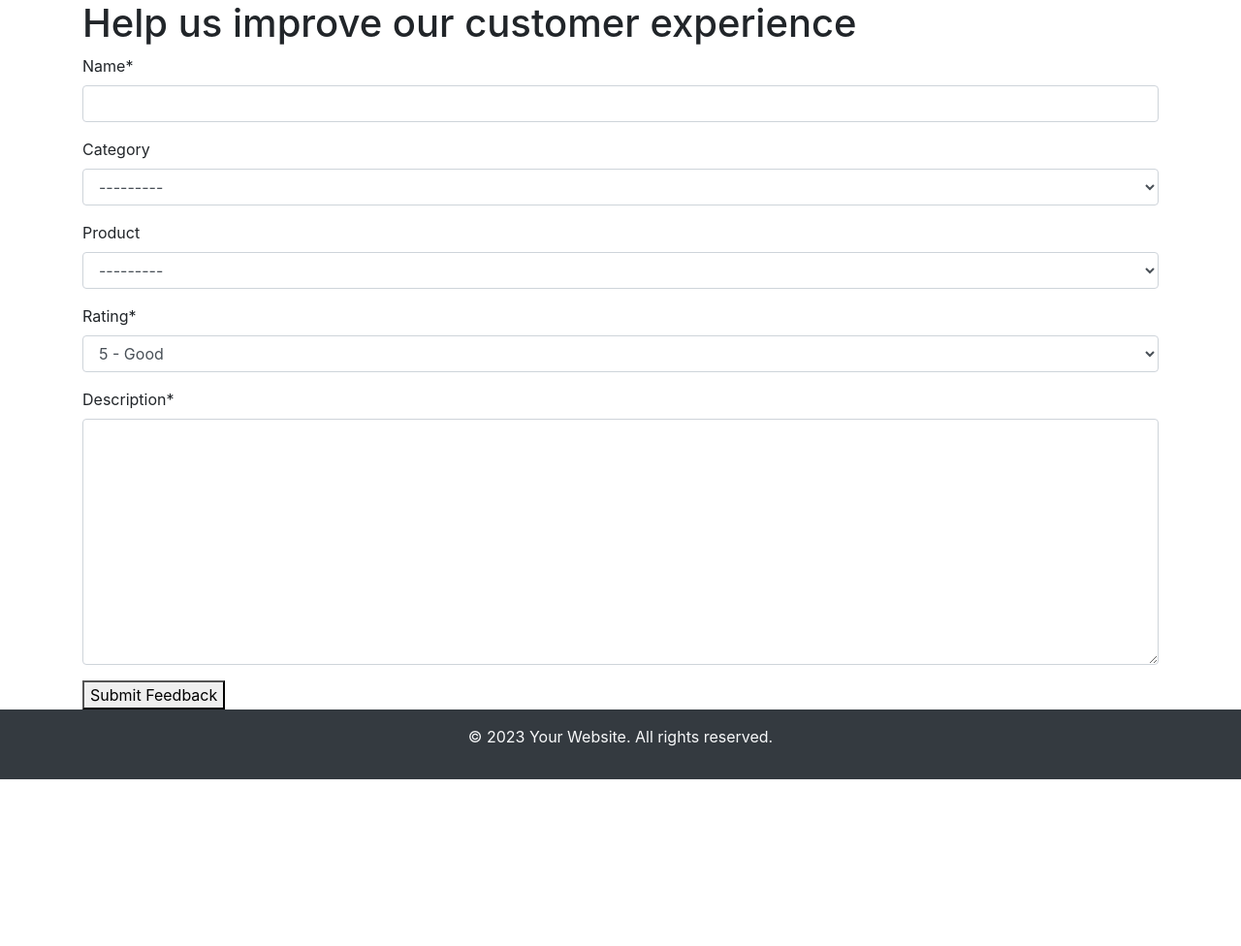
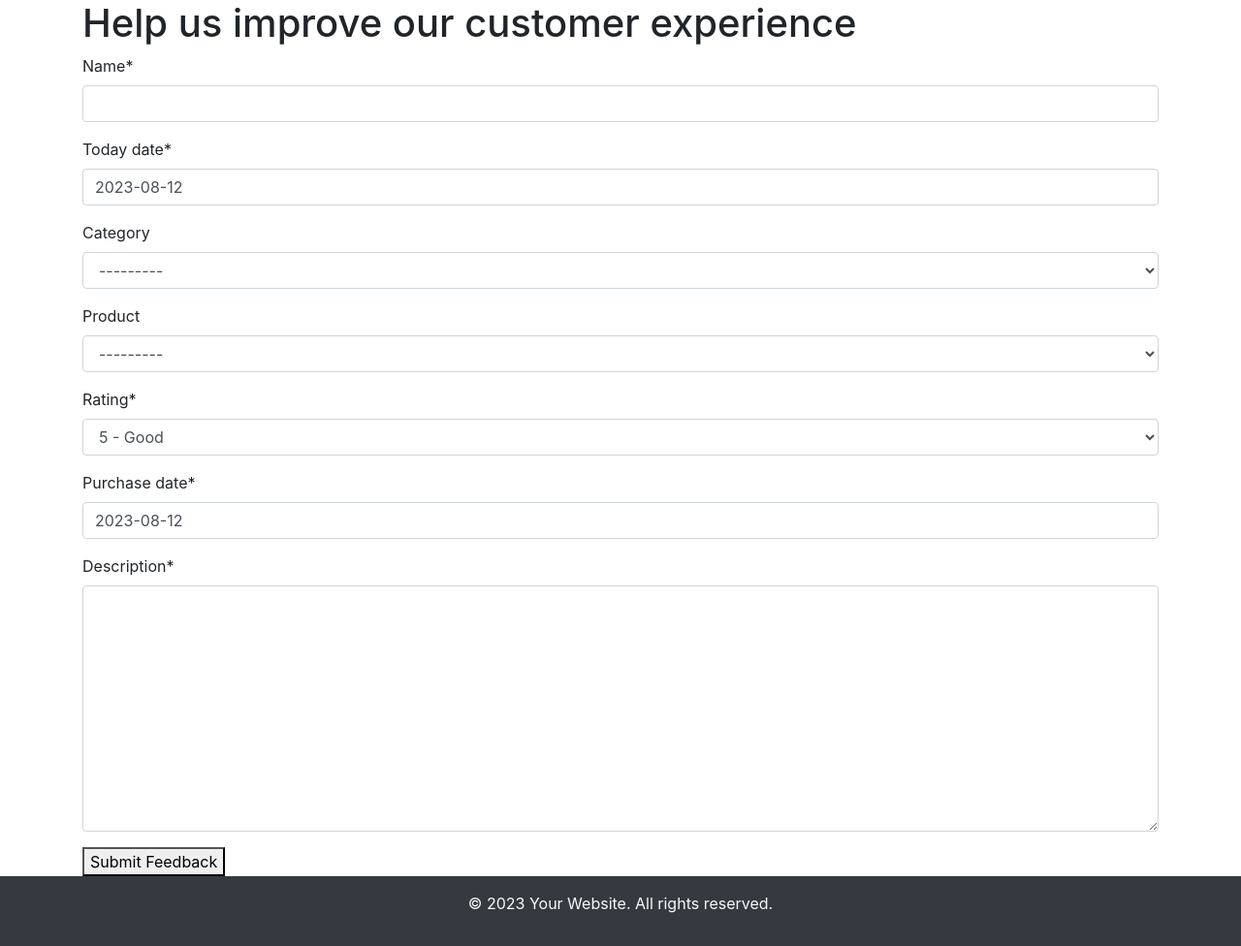
Before and after one commit to Thomas-Longworth/PeakPerformance-E-Commerce, a Django app: page /feedback/ in a window 1280 px wide. Shown: the part 56-1032 px from the top of the page at 97% size. Before the commit the page ends 860 px from the top, so only its background shows below. Run offline with Django 4.2, Linux system fonts and the light colour scheme; data that the repository does not hold is empty; some libraries are stand-ins or nearby versions.

Commit message:
add date fields for user feedback model

```diff
--- a/feedback/forms.py
+++ b/feedback/forms.py
@@ -5,4 +5,5 @@ from .models import UserFeedback
 class feedbackForm(forms.ModelForm):
     class Meta:
         model = UserFeedback
-        fields = ['name', 'category', 'product', 'rating', 'description']
+        fields = ['name', 'today_date', 'category', 'product',
+                  'rating', 'purchase_date', 'description']
--- a/feedback/models.py
+++ b/feedback/models.py
@@ -1,5 +1,6 @@
 from django.db import models
 from products.models import Category, Product
+from datetime import datetime, date
 
 
 class UserFeedback(models.Model):
@@ -10,6 +11,8 @@ class UserFeedback(models.Model):
 
     product = models.ForeignKey(Product, null=True, blank=True,
                                 on_delete=models.SET_NULL)
+
+    today_date = models.DateField(default=date.today)
 
     RATING_CHOICES = [
         (1, '1 - Very Poor'),
@@ -27,3 +30,8 @@ class UserFeedback(models.Model):
     rating = models.IntegerField(choices=RATING_CHOICES, default=5)
 
     description = models.TextField()
+
+    purchase_date = models.DateField(default=date.today)
+
+    def __str__(self):
+        return self.name
```
Also changed, not shown: feedback/templates/feedback/site_feedback.html (+6 -3 lines), feedback/migrations/0003_auto_20230806_1702.py (added).
